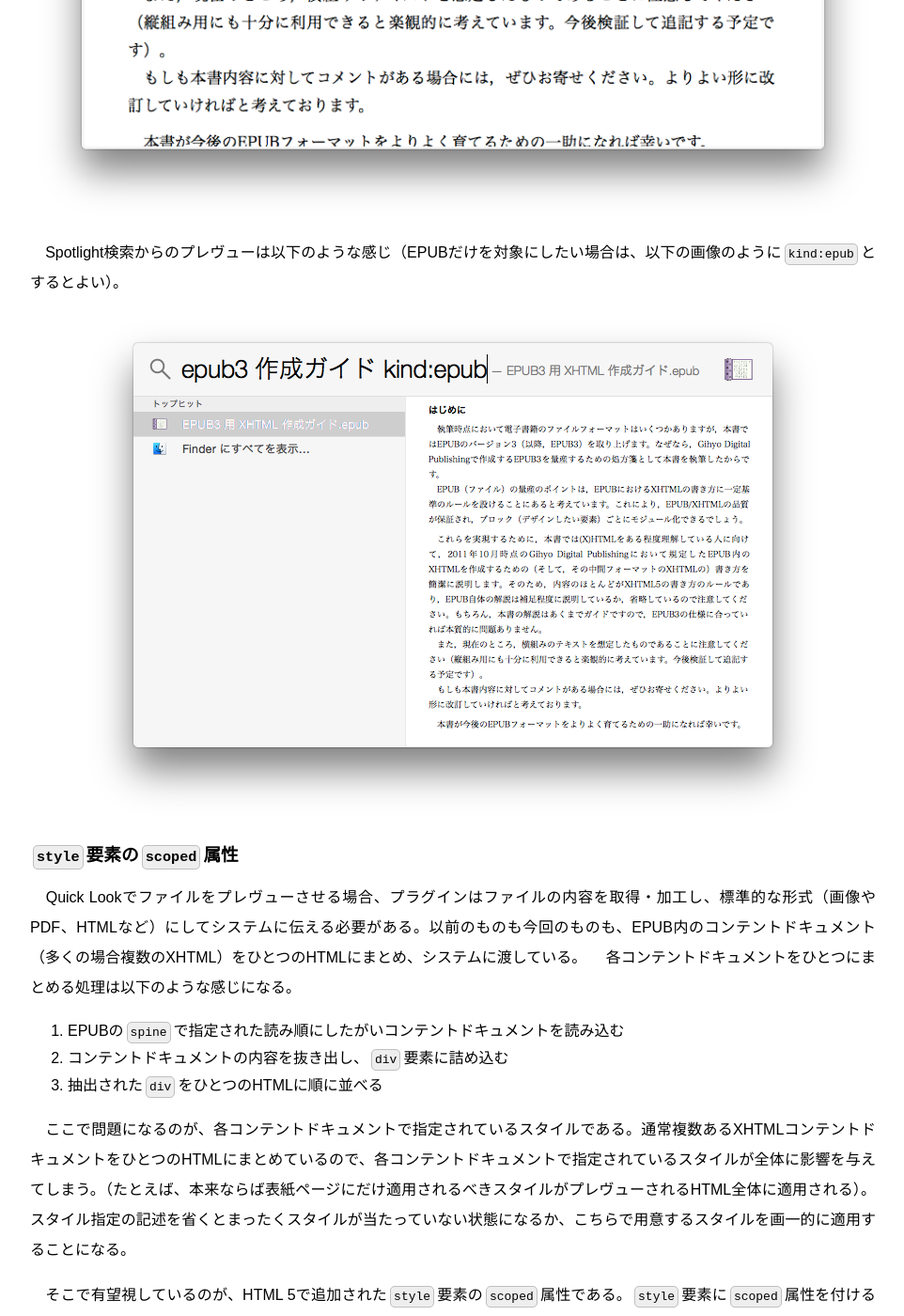
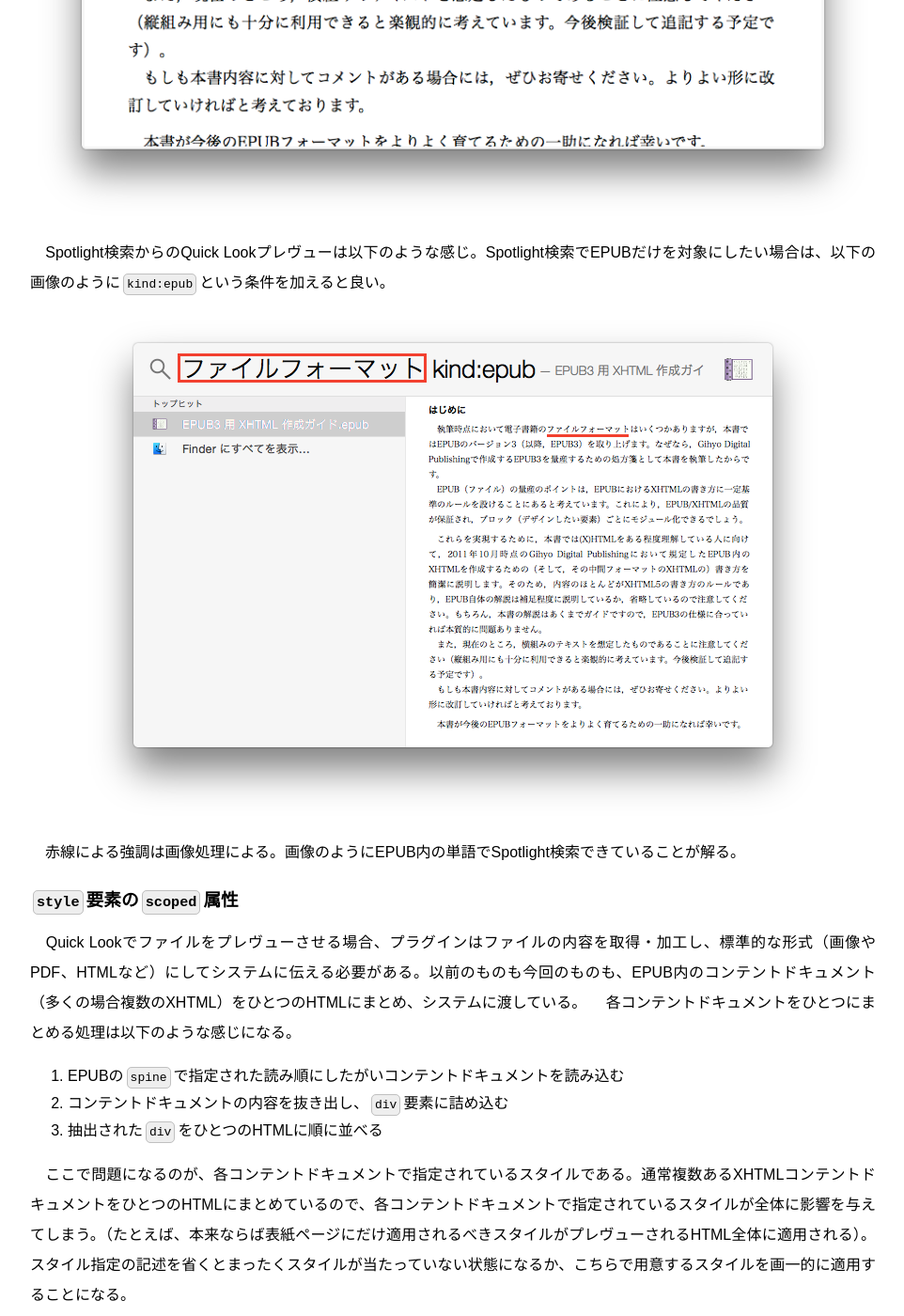
Before and after one commit to GenjiApp/genjiapp.github.io, a Jekyll site: the page built from _posts/2015-04-04-os-x-spotlight-and-quick-look-plugins-for-epub.md, in a window 1280 px wide and 1400 px high, scrolled down 2913 px. Shown: the whole window at 94% size, without its empty margins (158-1120 px from the left). Built offline with Jekyll 4.4.1, drawn with Linux system fonts in a browser that asks for light colours; Markdown is read by kramdown in place of the engine named in the settings.

Commit message:
fix pot '2015-04-04-os-x-spotlight-and-quick-look-plugins-for-epub'

```diff
--- a/_posts/2015-04-04-os-x-spotlight-and-quick-look-plugins-for-epub.md
+++ b/_posts/2015-04-04-os-x-spotlight-and-quick-look-plugins-for-epub.md
@@ -56,9 +56,11 @@ $ qlmanage -r
 
 ![](/blog/img/20150404/quick-look.png)
 
-　Spotlight検索からのプレヴューは以下のような感じ（EPUBだけを対象にしたい場合は、以下の画像のように`kind:epub`とするとよい）。
+　Spotlight検索からのQuick Lookプレヴューは以下のような感じ。Spotlight検索でEPUBだけを対象にしたい場合は、以下の画像のように`kind:epub`という条件を加えると良い。
 
 ![](/blog/img/20150404/spotlight.png)
+
+　赤線による強調は画像処理による。画像のようにEPUB内の単語でSpotlight検索できていることが解る。
 
 ### `style`要素の`scoped`属性
 
```
Also changed, not shown: blog/img/20150404/spotlight.png.
